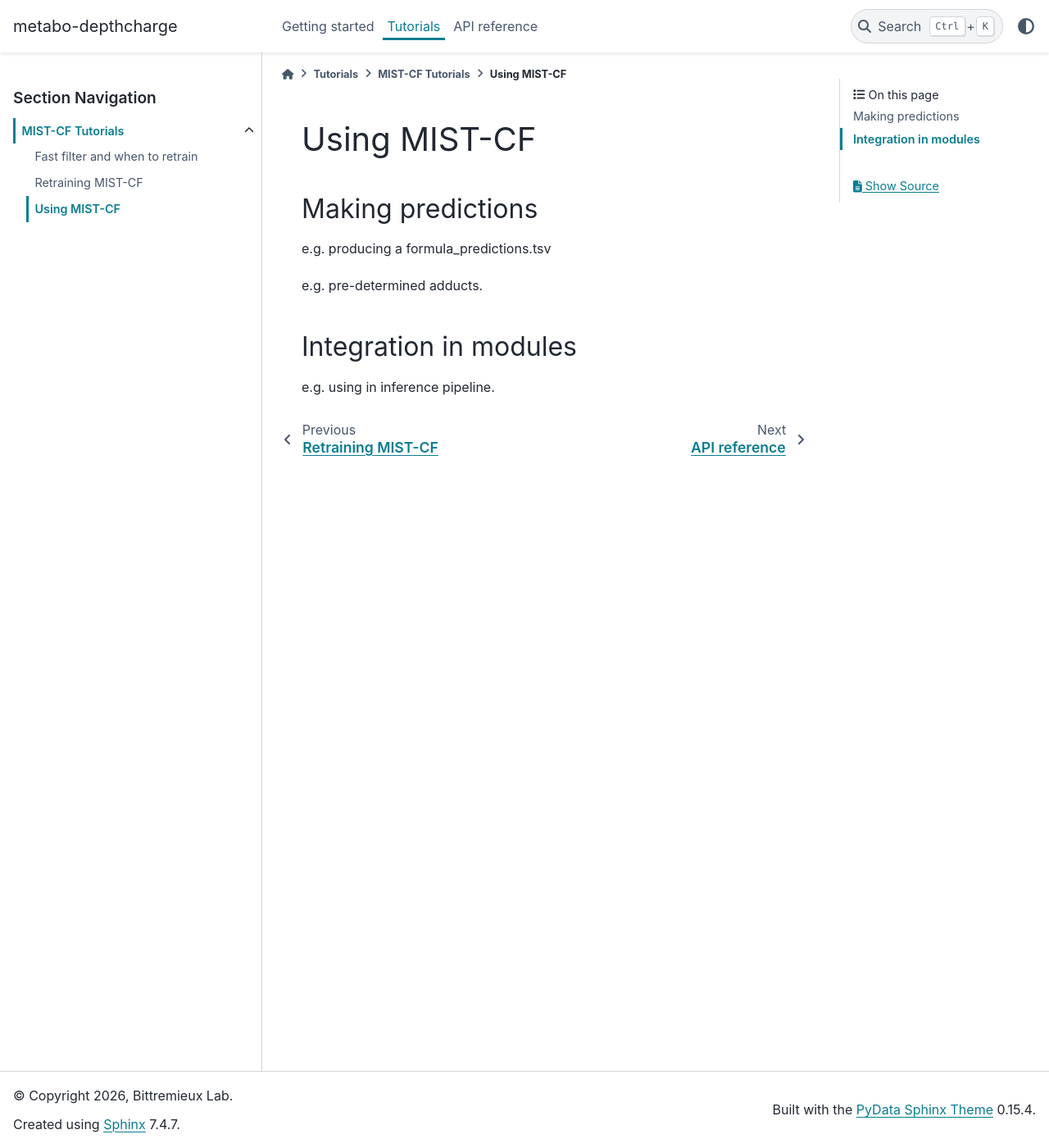
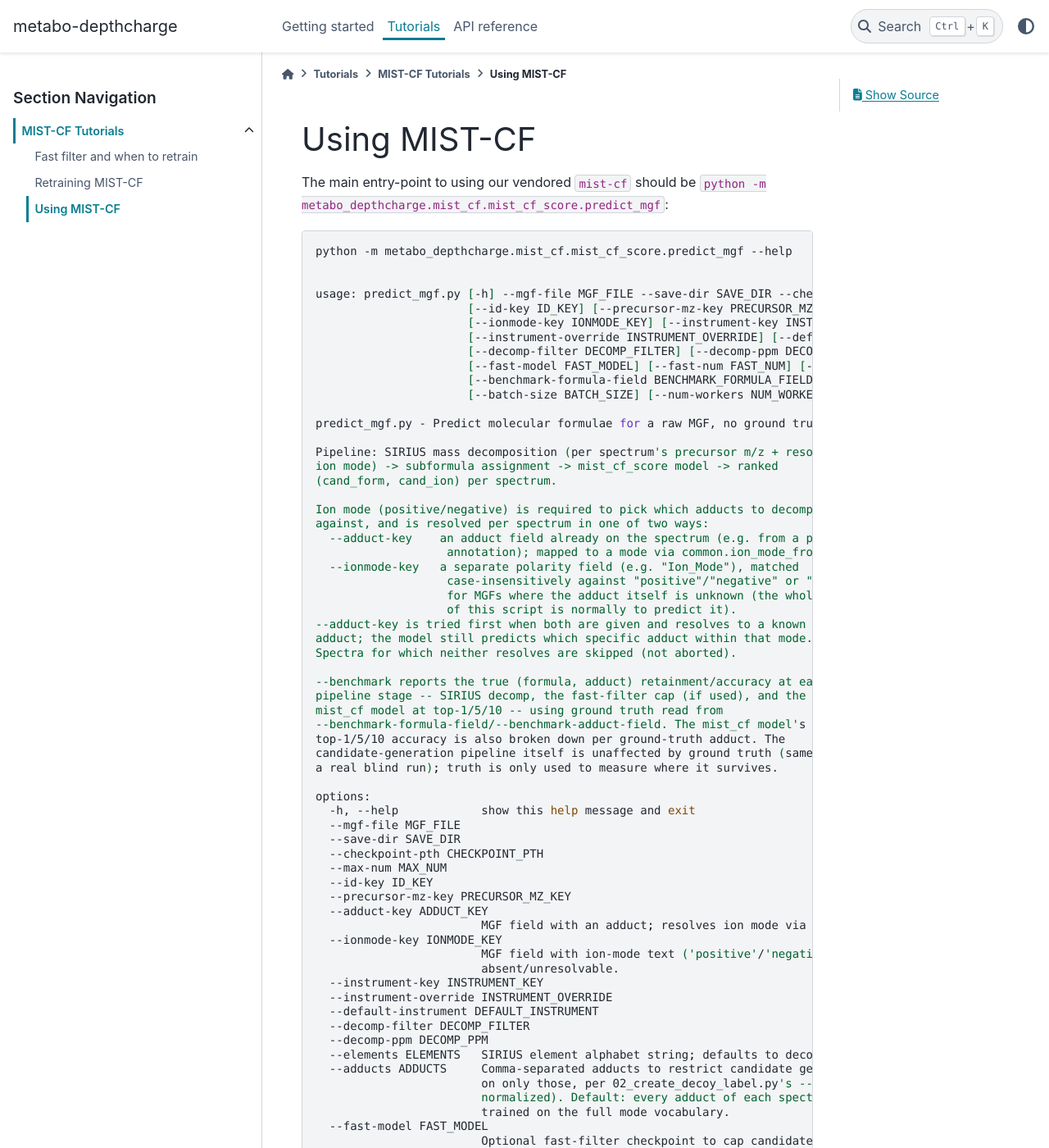
Before and after one commit to bittremieuxlab/metabo-depthcharge, a Sphinx documentation site: the page built from docs/tutorials/mist_cf/using_mist_cf.md, in a window 1280 px wide and 1400 px high. Shown: the whole window at 82% size. Built offline with Sphinx 7.4.7 and the PyData theme 0.15.4, drawn with Linux system fonts in a browser that asks for light colours; some of the changed text lies outside the part shown.

Commit message:
doc changes

````diff
--- a/docs/tutorials/mist_cf/using_mist_cf.md
+++ b/docs/tutorials/mist_cf/using_mist_cf.md
@@ -1,12 +1,81 @@
 # Using MIST-CF
 
+The main entry-point to using our vendored `mist-cf` should be `python -m metabo_depthcharge.mist_cf.mist_cf_score.predict_mgf`:
 
-## Making predictions
 
-e.g. producing a formula_predictions.tsv
+```bash
+python -m metabo_depthcharge.mist_cf.mist_cf_score.predict_mgf --help
 
-e.g. pre-determined adducts.
 
-## Integration in modules
+usage: predict_mgf.py [-h] --mgf-file MGF_FILE --save-dir SAVE_DIR --checkpoint-pth CHECKPOINT_PTH [--max-num MAX_NUM]
+                      [--id-key ID_KEY] [--precursor-mz-key PRECURSOR_MZ_KEY] [--adduct-key ADDUCT_KEY]
+                      [--ionmode-key IONMODE_KEY] [--instrument-key INSTRUMENT_KEY]
+                      [--instrument-override INSTRUMENT_OVERRIDE] [--default-instrument DEFAULT_INSTRUMENT]
+                      [--decomp-filter DECOMP_FILTER] [--decomp-ppm DECOMP_PPM] [--elements ELEMENTS] [--adducts ADDUCTS]
+                      [--fast-model FAST_MODEL] [--fast-num FAST_NUM] [--output-num OUTPUT_NUM] [--benchmark]
+                      [--benchmark-formula-field BENCHMARK_FORMULA_FIELD] [--benchmark-adduct-field BENCHMARK_ADDUCT_FIELD]
+                      [--batch-size BATCH_SIZE] [--num-workers NUM_WORKERS] [--gpu] [--debug]
 
-e.g. using in inference pipeline.
+predict_mgf.py - Predict molecular formulae for a raw MGF, no ground truth needed.
+
+Pipeline: SIRIUS mass decomposition (per spectrum's precursor m/z + resolved
+ion mode) -> subformula assignment -> mist_cf_score model -> ranked
+(cand_form, cand_ion) per spectrum.
+
+Ion mode (positive/negative) is required to pick which adducts to decompose
+against, and is resolved per spectrum in one of two ways:
+  --adduct-key    an adduct field already on the spectrum (e.g. from a prior
+                   annotation); mapped to a mode via common.ion_mode_from_adduct.
+  --ionmode-key   a separate polarity field (e.g. "Ion_Mode"), matched
+                   case-insensitively against "positive"/"negative" or "+"/"-",
+                   for MGFs where the adduct itself is unknown (the whole point
+                   of this script is normally to predict it).
+--adduct-key is tried first when both are given and resolves to a known
+adduct; the model still predicts which specific adduct within that mode.
+Spectra for which neither resolves are skipped (not aborted).
+
+--benchmark reports the true (formula, adduct) retainment/accuracy at each
+pipeline stage -- SIRIUS decomp, the fast-filter cap (if used), and the
+mist_cf model at top-1/5/10 -- using ground truth read from
+--benchmark-formula-field/--benchmark-adduct-field. The mist_cf model's
+top-1/5/10 accuracy is also broken down per ground-truth adduct. The
+candidate-generation pipeline itself is unaffected by ground truth (same as
+a real blind run); truth is only used to measure where it survives.
+
+options:
+  -h, --help            show this help message and exit
+  --mgf-file MGF_FILE
+  --save-dir SAVE_DIR
+  --checkpoint-pth CHECKPOINT_PTH
+  --max-num MAX_NUM
+  --id-key ID_KEY
+  --precursor-mz-key PRECURSOR_MZ_KEY
+  --adduct-key ADDUCT_KEY
+                        MGF field with an adduct; resolves ion mode via common.ion_mode_from_adduct.
+  --ionmode-key IONMODE_KEY
+                        MGF field with ion-mode text ('positive'/'negative' or '+'/'-'); fallback when --adduct-key is
+                        absent/unresolvable.
+  --instrument-key INSTRUMENT_KEY
+  --instrument-override INSTRUMENT_OVERRIDE
+  --default-instrument DEFAULT_INSTRUMENT
+  --decomp-filter DECOMP_FILTER
+  --decomp-ppm DECOMP_PPM
+  --elements ELEMENTS   SIRIUS element alphabet string; defaults to decomp.EL_STR_DEFAULT.
+  --adducts ADDUCTS     Comma-separated adducts to restrict candidate generation to (e.g. '[M+H]+,[M+Na]+' for a model trained
+                        on only those, per 02_create_decoy_label.py's --adducts). Each must be in common.ION_LST (aliases
+                        normalized). Default: every adduct of each spectrum's ion mode -- only safe if the checkpoint was
+                        trained on the full mode vocabulary.
+  --fast-model FAST_MODEL
+                        Optional fast-filter checkpoint to cap candidates per spec before scoring.
+  --fast-num FAST_NUM   Candidates to keep per spec after fast filtering.
+  --output-num OUTPUT_NUM
+                        Top candidates to keep per spectrum in the final output.
+  --benchmark           Report true-formula retainment/accuracy at each pipeline stage. Requires --benchmark-formula-
+                        field/--benchmark-adduct-field on the MGF.
+  --benchmark-formula-field BENCHMARK_FORMULA_FIELD
+  --benchmark-adduct-field BENCHMARK_ADDUCT_FIELD
+  --batch-size BATCH_SIZE
+  --num-workers NUM_WORKERS
+  --gpu
+  --debug
+```
````
Also changed, not shown: docs/contributing.md (+0 -1 lines), docs/tutorials/mist_cf/index.md (+1 -1 lines), docs/tutorials/mist_cf/retraining_mist_cf.md (+43 -42 lines).
